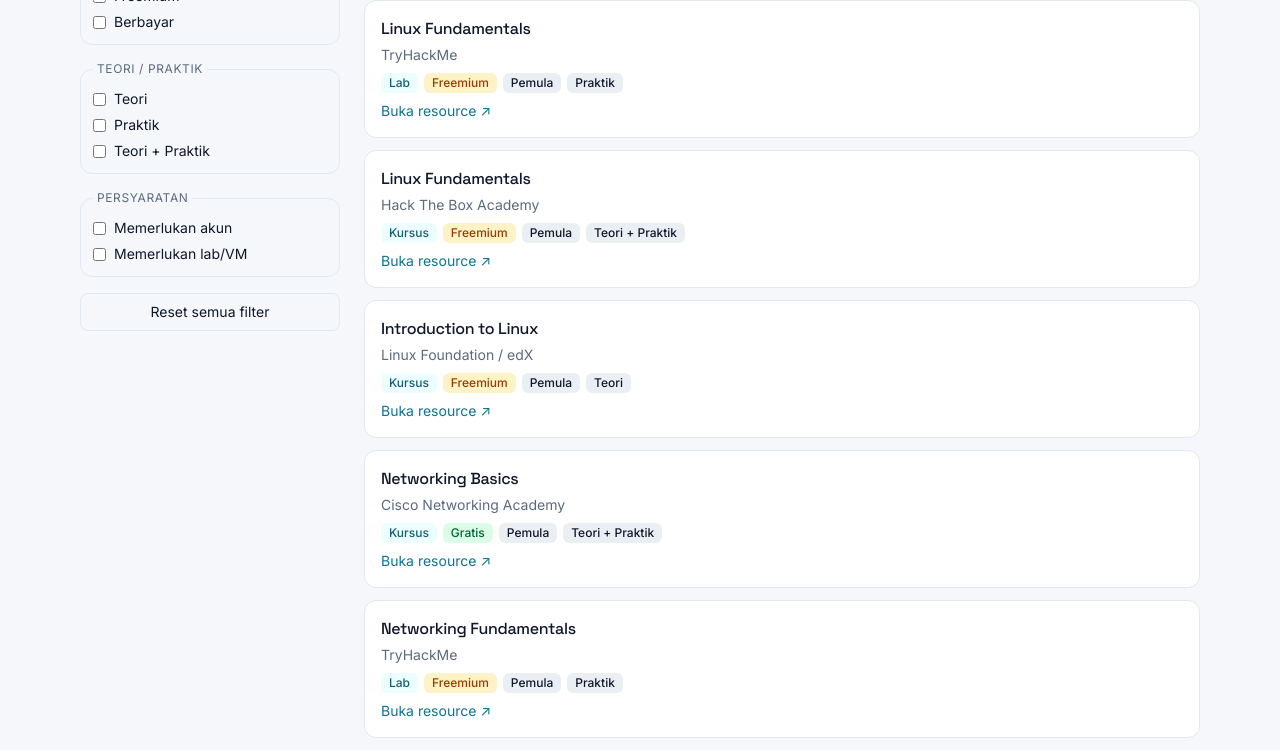
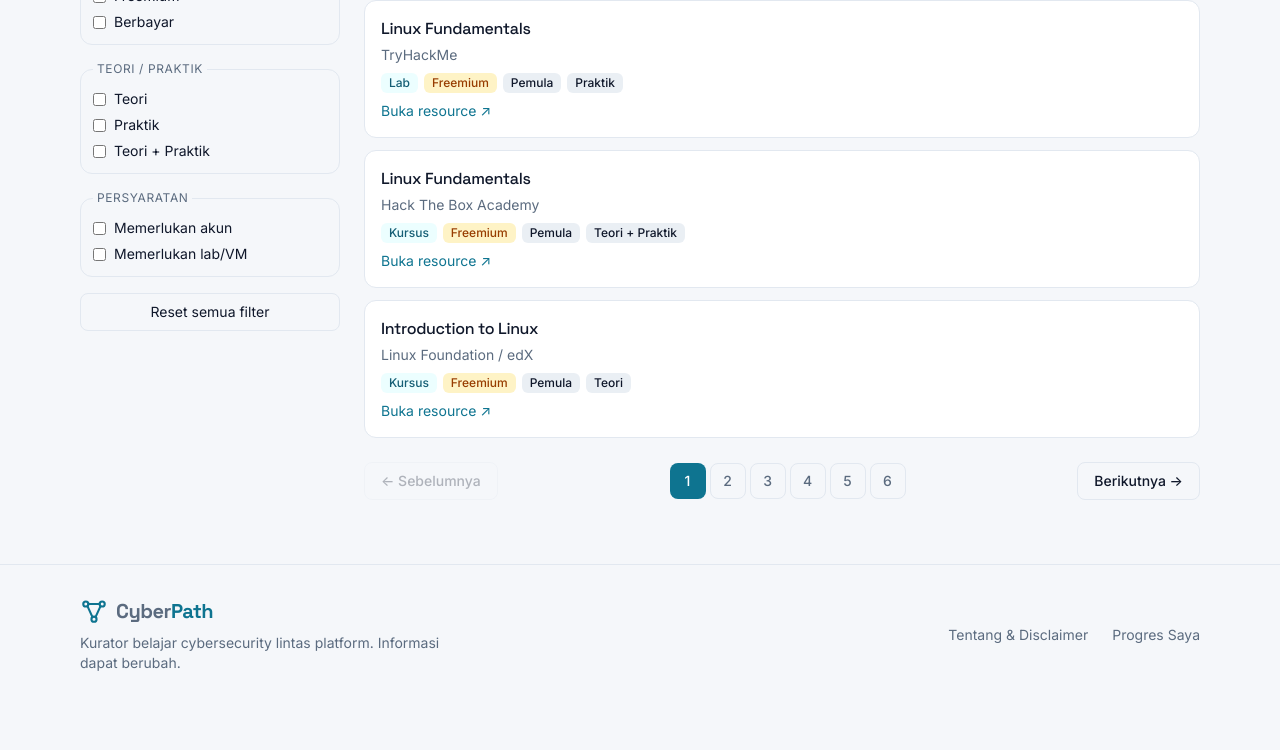
Before and after one commit to ranuay/media-hobbies, a React (Vite) app: page /resources in a window 1280 px wide. Shown: the part 763-1513 px from the top of the page. After the commit the page ends 1468 px from the top, so only its background shows below. Built offline with nearby package versions, Linux system fonts and the light colour scheme.

Commit message:
Add pagination to resource catalog — 6 items per page

```diff
--- a/src/pages/ResourcesPage.tsx
+++ b/src/pages/ResourcesPage.tsx
@@ -1,4 +1,4 @@
-import { useMemo, useState } from 'react'
+import { useMemo, useState, useEffect } from 'react'
 import { resources } from '../data/resources'
 import {
   COST_LABELS,
@@ -14,6 +14,7 @@
 const ALL_LEVELS = Object.keys(LEVEL_LABELS) as (keyof typeof LEVEL_LABELS)[]
 const ALL_COSTS = Object.keys(COST_LABELS) as (keyof typeof COST_LABELS)[]
 const ALL_PRACTICE = Object.keys(PRACTICE_LABELS) as (keyof typeof PRACTICE_LABELS)[]
+const PER_PAGE = 6
 
 export default function ResourcesPage() {
   const [search, setSearch] = useState('')
@@ -23,6 +24,7 @@
   const [practice, setPractice] = useState<string[]>([])
   const [needsAccount, setNeedsAccount] = useState(false)
   const [needsLab, setNeedsLab] = useState(false)
+  const [page, setPage] = useState(1)
 
   const toggle = (list: string[], setter: (v: string[]) => void, value: string) => {
     setter(list.includes(value) ? list.filter((v) => v !== value) : [...list, value])
@@ -55,6 +57,16 @@
       return true
     })
   }, [search, formats, levels, costs, practice, needsAccount, needsLab])
+
+  const totalPages = Math.max(1, Math.ceil(filtered.length / PER_PAGE))
+
+  // reset page when filters change
+  useEffect(() => {
+    setPage(1)
+  }, [filtered.length])
+
+  const start = (page - 1) * PER_PAGE
+  const pageItems = filtered.slice(start, start + PER_PAGE)
 
   return (
     <div>
@@ -158,8 +170,9 @@
               </button>
             </div>
           ) : (
+            <>
               <ul className="space-y-3">
-              {filtered.map((r) => (
+                {pageItems.map((r) => (
                   <li
                     key={r.id}
                     className="p-4 border border-border dark:border-dark-border rounded-xl bg-surface dark:bg-dark-surface hover:border-primary/50 dark:hover:border-dark-primary/50 transition"
@@ -178,6 +191,43 @@
                   </li>
                 ))}
               </ul>
+
+              {/* Pagination */}
+              {totalPages > 1 && (
+                <nav className="mt-6 flex items-center justify-between">
+                  <button
+                    onClick={() => setPage((p) => p - 1)}
+                    disabled={page <= 1}
+                    className="px-4 py-2 border border-border dark:border-dark-border rounded-lg text-sm font-medium disabled:opacity-30 disabled:cursor-not-allowed hover:bg-surface dark:hover:bg-dark-surface transition"
+                  >
+                    ← Sebelumnya
+                  </button>
+
+                  <div className="flex items-center gap-1">
+                    {Array.from({ length: totalPages }, (_, i) => i + 1).map((n) => (
+                      <button
+                        key={n}
+                        onClick={() => setPage(n)}
+                        className={`w-9 h-9 rounded-lg text-sm font-medium transition ${
+                          n === page
+                            ? 'bg-primary dark:bg-dark-primary text-white'
+                            : 'border border-border dark:border-dark-border text-muted dark:text-dark-muted hover:bg-surface dark:hover:bg-dark-surface'
+                        }`}
+                      >
+                        {n}
+                      </button>
+                    ))}
+                  </div>
+                  <button
+                    onClick={() => setPage((p) => p + 1)}
+                    disabled={page >= totalPages}
+                    className="px-4 py-2 border border-border dark:border-dark-border rounded-lg text-sm font-medium disabled:opacity-30 disabled:cursor-not-allowed hover:bg-surface dark:hover:bg-dark-surface transition"
+                  >
+                    Berikutnya →
+                  </button>
+                </nav>
+              )}
+            </>
           )}
         </div>
       </div>
@@ -211,6 +261,7 @@
   )
 }
 
+// rarr shorthand di JSX di-resolve saat build
 function costTone(c: 'free' | 'freemium' | 'paid'): 'green' | 'amber' | 'red' {
   return ({ free: 'green', freemium: 'amber', paid: 'red' } as const)[c]
 }
```
Lines whose indentation alone changed are shown as unchanged.
